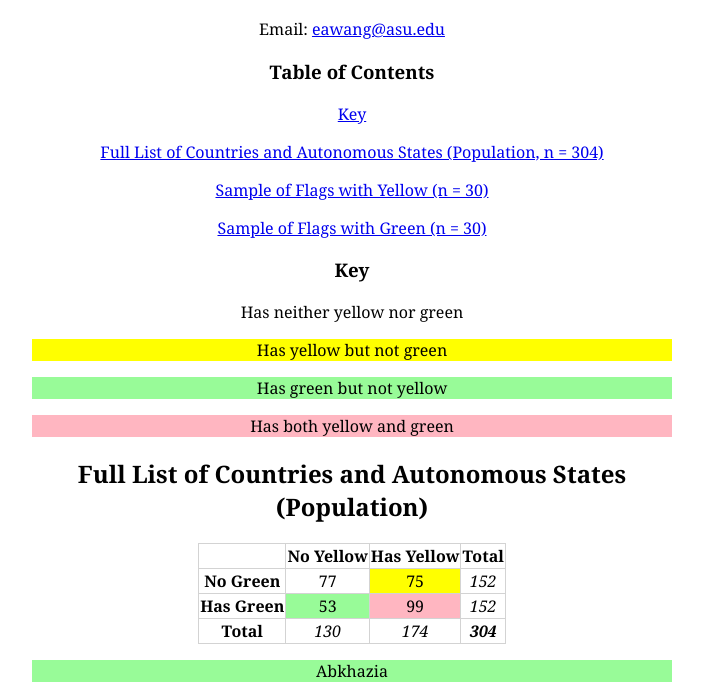
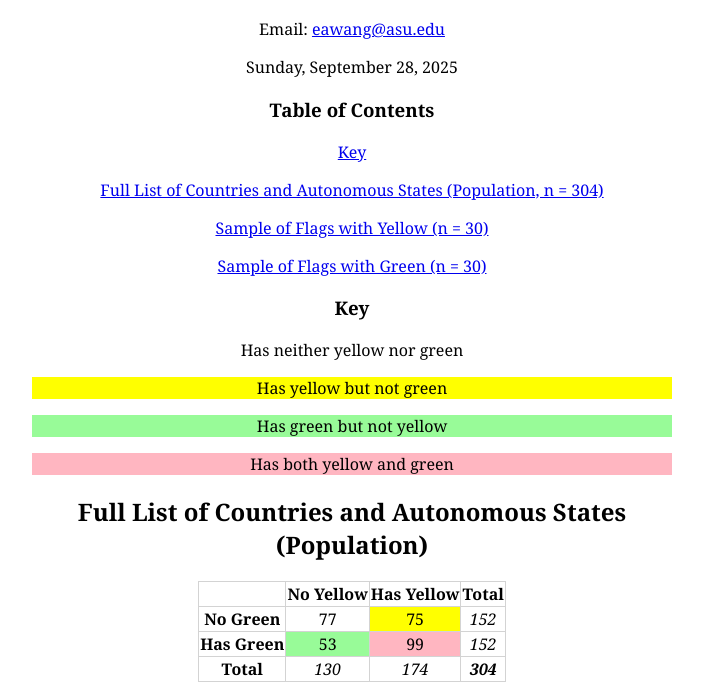
Before and after one commit to thejumpingjackal/thejumpingjackal.github.io, a plain HTML site: page stp420/post5.html in a window 1280 px wide. Shown: the part 154-837 px from the top of the page, without its empty margins (288-991 px from the left). Drawn offline with Linux system fonts and the light colour scheme.

Commit message:
Update post5.html

```diff
--- a/stp420/post5.html
+++ b/stp420/post5.html
@@ -42,6 +42,7 @@
 
 		<h4>by Edward Wang</h4>
 		<p>Email: <a href="mailto:eawang@asu.edu">eawang@asu.edu</a></p>
+		<p>Sunday, September 28, 2025</p>
 
 		<h3>Table of Contents</h3>
 		<p><a href="#key">Key</a></p>
```
